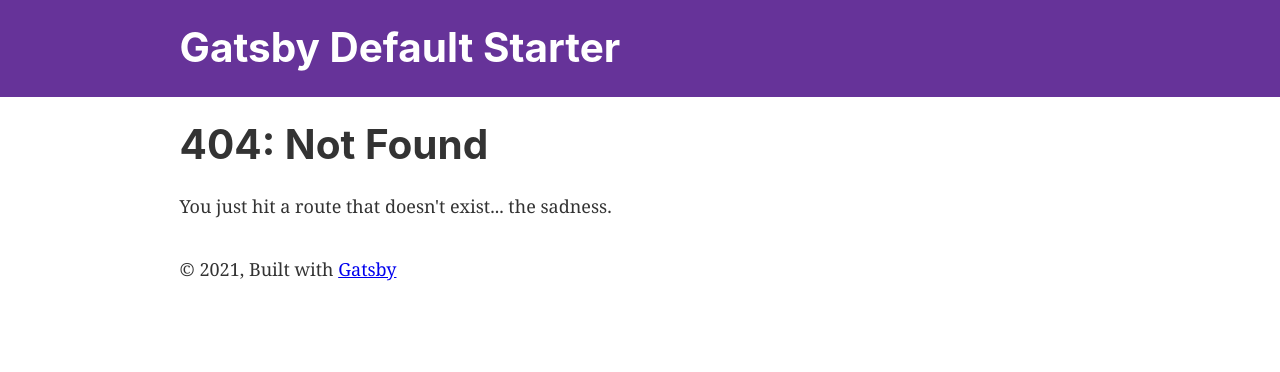
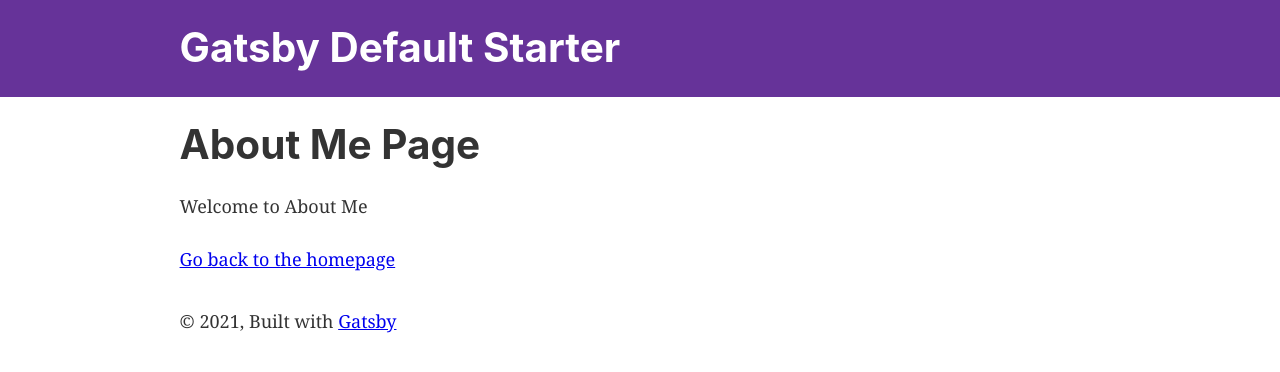
Before and after one commit to RosemaryLy/personal-portfolio, a Gatsby site: page /aboutMe in a window 1280 px wide. Before the commit this address had no page. Built offline with nearby package versions, Linux system fonts and the light colour scheme; Gatsby itself is replaced by a stand-in of ours.

Commit message:
add pages & playing about w/ gatsby!

```diff
--- /dev/null
+++ b/src/pages/aboutMe.js
@@ -0,0 +1,16 @@
+import React from "react"
+import { Link } from "gatsby"
+
+import Layout from "../components/layout"
+import SEO from "../components/seo"
+
+const aboutMe = () => (
+  <Layout>
+    <SEO title="About Me" />
+    <h1>About Me Page</h1>
+    <p>Welcome to About Me</p>
+    <Link to="/">Go back to the homepage</Link>
+  </Layout>
+)
+
+export default aboutMe
--- a/src/pages/index.js
+++ b/src/pages/index.js
@@ -14,8 +14,8 @@ const IndexPage = () => (
     <div style={{ maxWidth: `300px`, marginBottom: `1.45rem` }}>
       <Image />
     </div>
-    <Link to="/page-2/">Go to page 2</Link> <br />
-    <Link to="/using-typescript/">Go to "Using TypeScript"</Link>
+    <Link to="/page-2/">Go to page 2</Link><br/>
+    <Link to="/aboutMe/">About Me</Link>
   </Layout>
 )
 
```
Also changed, not shown: src/pages/myWork.js (added, +16 -0 lines), 1 other file.
